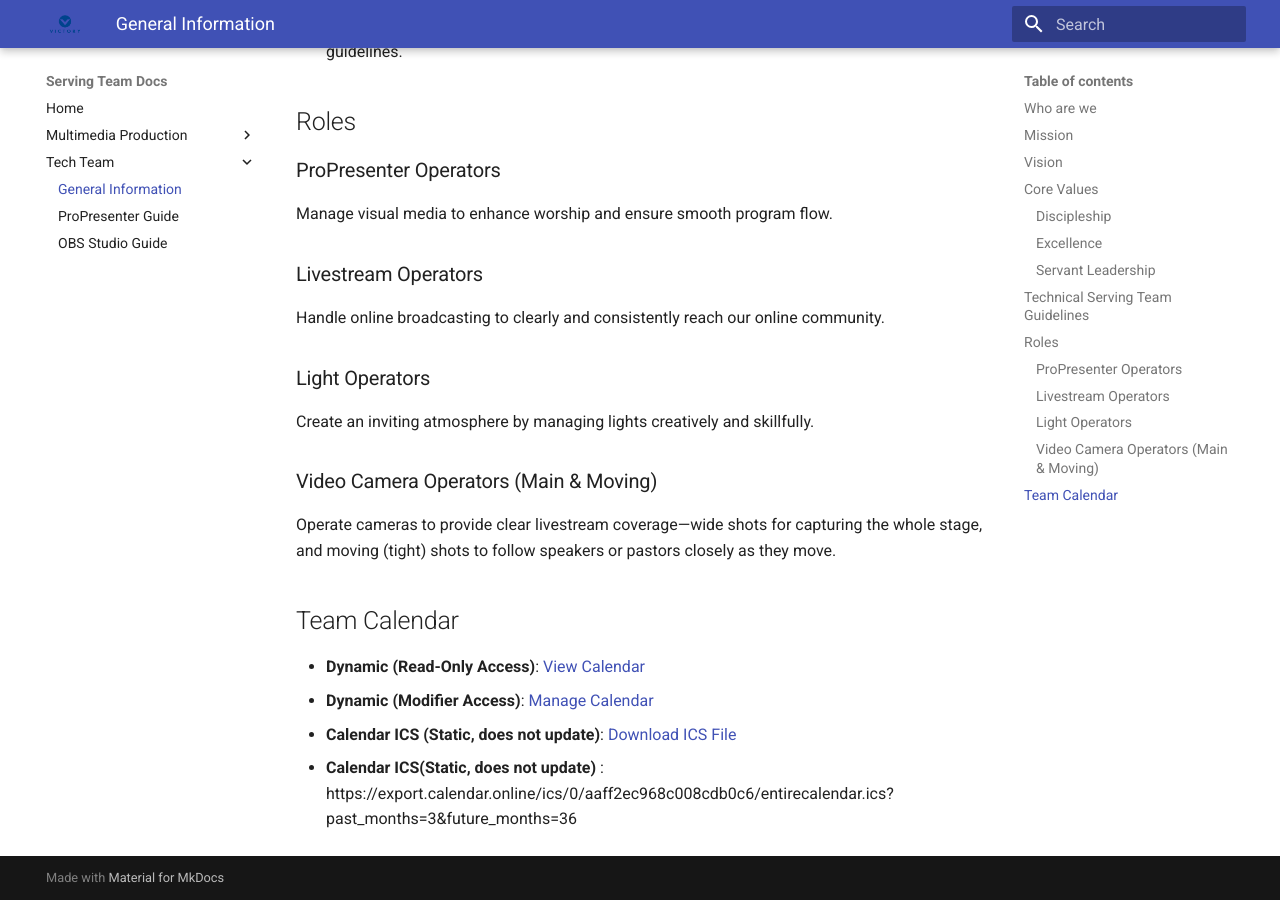
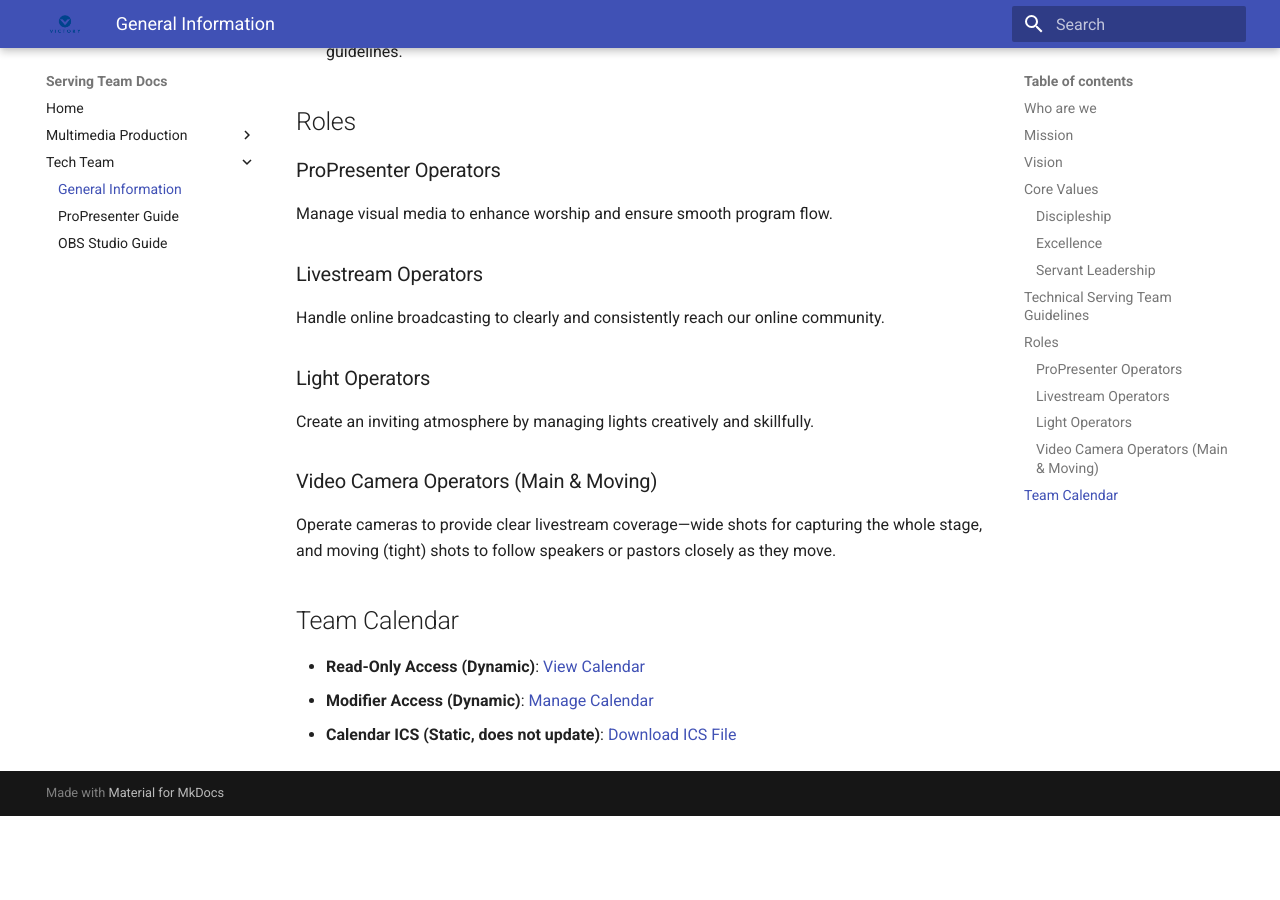
Before and after one commit to evan-07/serving-team-docs, an MkDocs documentation site: the page built from serving-team-docs/tech-team/general-info.md, in a window 1280 px wide and 900 px high, scrolled down 1580 px. Built offline with MkDocs 1.6.1 and Material for MkDocs 9.7.7, drawn with Linux system fonts in a browser that asks for light colours; after the commit the page ends 2396 px from its top, so only the background shows below that.

Commit message:
Updated Team calendar to remove duplicate entries for ICS

```diff
--- a/serving-team-docs/tech-team/general-info.md
+++ b/serving-team-docs/tech-team/general-info.md
@@ -50,7 +50,6 @@ Operate cameras to provide clear livestream coverage—wide shots for capturing
 
 ## Team Calendar
 
-- **Dynamic (Read-Only Access)**: [View Calendar](https://calendar.online/aaff2ec968c008cdb0c6)
-- **Dynamic (Modifier Access)**: [Manage Calendar](https://calendar.online/3e78ca7ad8da598ec1a4)
+- **Read-Only Access (Dynamic)**: [View Calendar](https://calendar.online/aaff2ec968c008cdb0c6)
+- **Modifier Access (Dynamic)**: [Manage Calendar](https://calendar.online/3e78ca7ad8da598ec1a4)
 - **Calendar ICS (Static, does not update)**: [Download ICS File](https://export.calendar.online/ics/0/aaff2ec968c008cdb0c6/entirecalendar.ics?past_months=3&future_months=36)
-- **Calendar ICS(Static, does not update)** : https://export.calendar.online/ics/0/aaff2ec968c008cdb0c6/entirecalendar.ics?past_months=3&future_months=36
```
